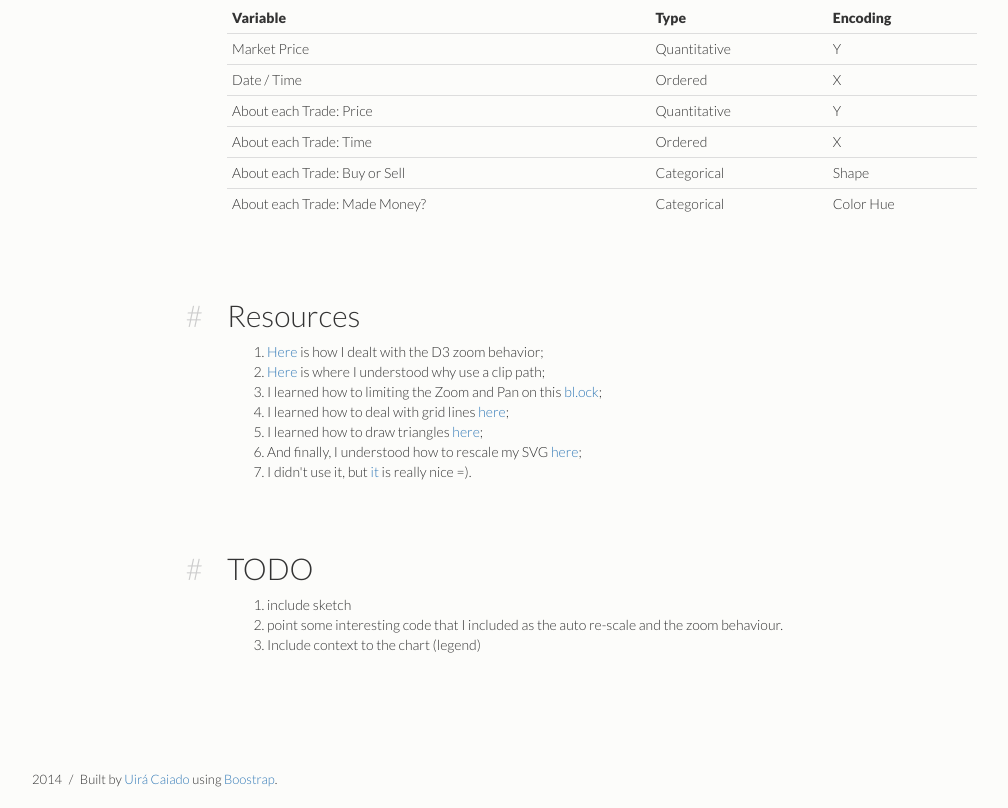
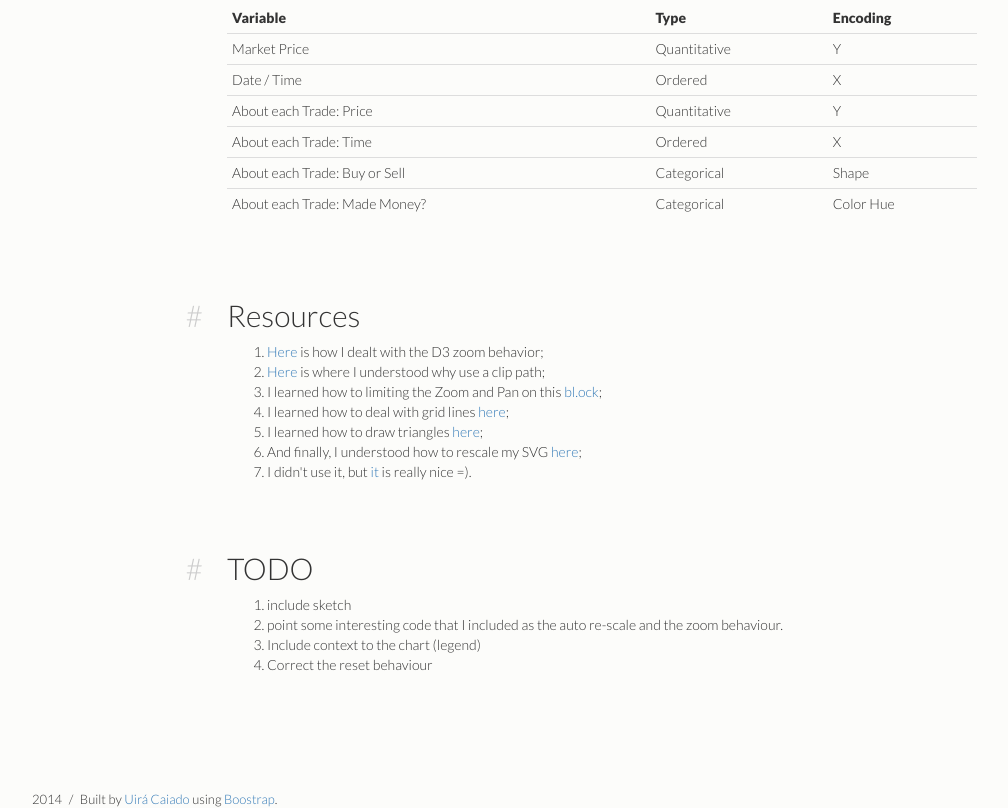
Before and after one commit to ucaiado/myPortfolio, a plain HTML site: page projects/lineChartAndPoints/index.html in a window 1280 px wide. Shown: the part 1117-1925 px from the top of the page, without its empty margins (38-1046 px from the left). Drawn offline with nearby package versions, Linux system fonts and the light colour scheme; a small style sheet from the web is missing.

Commit message:
add some TODO

```diff
--- a/projects/lineChartAndPoints/index.html
+++ b/projects/lineChartAndPoints/index.html
@@ -178,6 +178,7 @@
 	          <li>include sketch</li>
 	          <li>point some interesting code that I included as the auto re-scale and the zoom behaviour.</li>
 	          <li>Include context to the chart (legend)</li>
+	          <li>Correct the reset behaviour</li>
 	  	  </ol>
 	    </div>
 	  </div>
```
